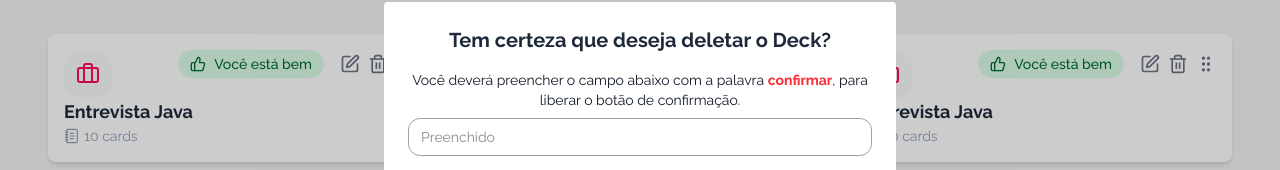
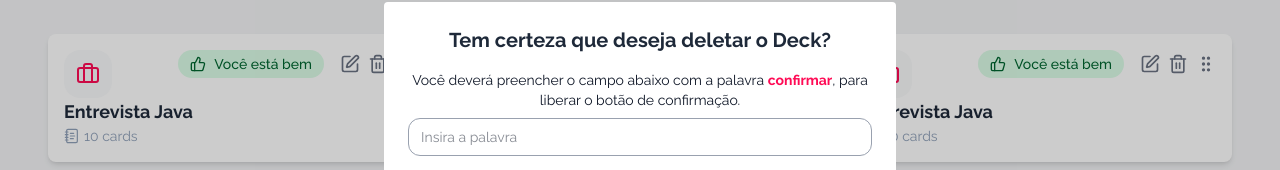
Before and after one commit to julioceno/memoriza, a Next.js app: page /home in a window 1280 px wide. Both pictures are taken after a click on the button 378 px from the left and 349 px from the top of the page. Shown: the part 285-455 px from the top of the page. Built offline with nearby package versions, Linux system fonts and the light colour scheme.

Commit message:
feat: backdropClick

```diff
--- a/src/components/DeckCard/components/Actions/index.tsx
+++ b/src/components/DeckCard/components/Actions/index.tsx
@@ -1,6 +1,7 @@
 import React, { useState } from "react";
 import { Edit, GripVertical, Trash2 } from "lucide-react";
 import DeleteDialog from "@/components/DeleteDialog";
+import { AnimatePresence } from "framer-motion";
 
 const Actions: React.FC = () => {
   const [isDialogOpen, setIsDialogOpen] = useState(false);
@@ -12,25 +13,24 @@ const Actions: React.FC = () => {
   return (
     <>
       <div className="flex items-center gap-1.5 sm:gap-2">
-        <button className="text-gray-500 hover:text-gray-900">
+        <button className="text-gray-500 hover:text-gray-900 cursor-pointer">
           <Edit className="w-5 h-5" />
         </button>
         <button
-          className="text-gray-500 hover:text-gray-900"
+          className="text-gray-500 hover:text-gray-900 cursor-pointer"
           onClick={() => setIsDialogOpen(true)}
         >
           <Trash2 className="w-5 h-5" />
         </button>
-        <button className="text-gray-500 hover:text-gray-900">
+        <button className="text-gray-500 hover:text-gray-900 cursor-pointer">
           <GripVertical className="w-5 h-5" />
         </button>
       </div>
-      {isDialogOpen && (
-        <DeleteDialog
-          onClose={() => setIsDialogOpen(false)}
-          onConfirm={handleDelete}
-        />
-      )}
+      <DeleteDialog
+        onOpen={isDialogOpen}
+        onClose={() => setIsDialogOpen(false)}
+        onConfirm={handleDelete}
+      />
     </>
   );
 };
--- a/src/components/DeleteDialog/index.tsx
+++ b/src/components/DeleteDialog/index.tsx
@@ -1,14 +1,19 @@
 import React, { useState } from "react";
-import { motion } from "framer-motion";
+import { AnimatePresence, motion } from "framer-motion";
 import Button from "../Button";
 import Input from "../Input";
 
 interface DeleteDialogProps {
+  onOpen: boolean;
   onClose: () => void;
   onConfirm: () => void;
 }
 
-const DeleteDialog: React.FC<DeleteDialogProps> = ({ onClose, onConfirm }) => {
+const DeleteDialog: React.FC<DeleteDialogProps> = ({
+  onClose,
+  onConfirm,
+  onOpen
+}) => {
   const [value, setValue] = useState("");
 
   const getStatus = () => {
@@ -17,14 +22,23 @@ const DeleteDialog: React.FC<DeleteDialogProps> = ({ onClose, onConfirm }) => {
     return "filling";
   };
 
+  const handleBackdropClick = (e: React.MouseEvent<HTMLDivElement>) => {
+    if (e.target === e.currentTarget) {
+      onClose();
+    }
+  };
+
 
   return (
+    <AnimatePresence>
+      {onOpen && (
         <motion.div
           className="fixed inset-0 flex items-center justify-center bg-black/20 z-50 px-3"
           initial={{ opacity: 0 }}
           animate={{ opacity: 1 }}
           exit={{ opacity: 0 }}
           transition={{ duration: 0.3 }}
+          onClick={handleBackdropClick}
         >
           <motion.div
             className="flex flex-col items-center justify-center bg-white p-3 py-4 md:p-6 rounded-sm max-w-lg text-center"
@@ -38,28 +52,25 @@ const DeleteDialog: React.FC<DeleteDialogProps> = ({ onClose, onConfirm }) => {
             </h2>
             <p className="w-full text-sm sm:text-md text-gray-900">
               Você deverá preencher o campo abaixo com a palavra{" "}
-          <span className="font-bold text-red-500">confirmar</span>, para liberar o botão de confirmação.
+              <span className="font-bold text-principal">confirmar</span>, para liberar o botão de confirmação.
             </p>
             <div className="w-10/12 sm:w-full mt-2 mb-4">
               <Input
                 value={value}
-            placeholder="Preenchido"
+                placeholder="Insira a palavra"
                 status={getStatus()}
                 onChange={(e) => setValue(e.target.value)}
               />
             </div>
             <div className="w-30 sm:w-4/12">
-          <motion.div
-            whileHover={{ scale: 1.05 }}
-            whileTap={{ scale: 0.95 }}
-          >
                 <Button full variant="rounded" size="small">
                   Deletar
                 </Button>
-          </motion.div>
             </div>
           </motion.div>
         </motion.div>
+      )}
+    </AnimatePresence>
   );
 };
 
```
Lines whose indentation alone changed are shown as unchanged.
